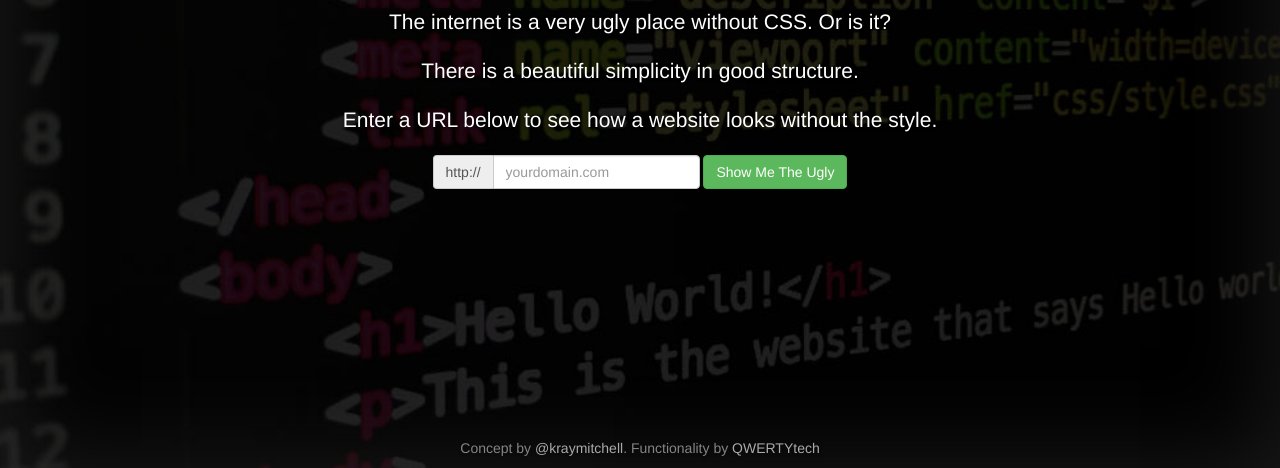
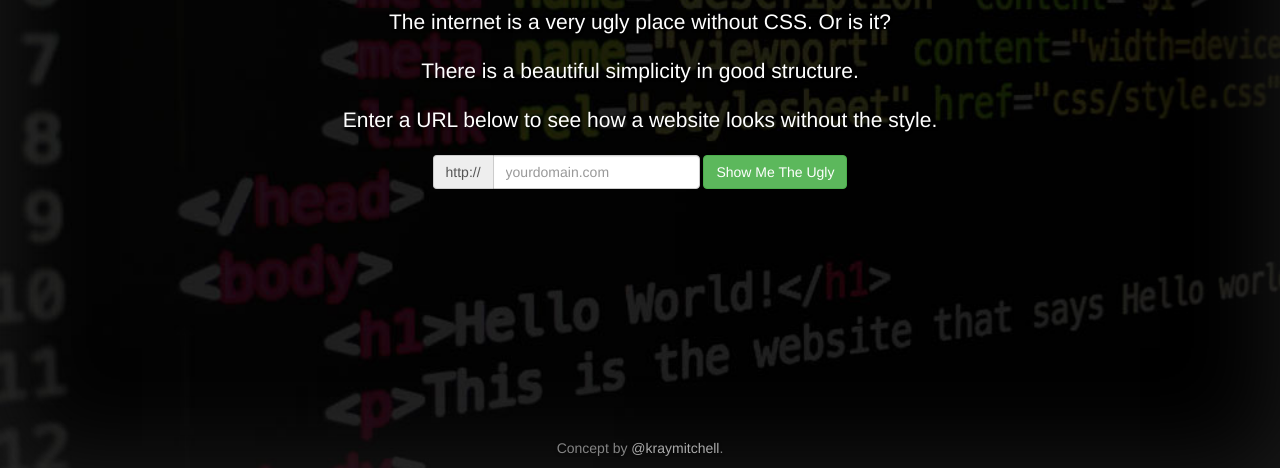
Before and after one commit to kraymitchell/no-css.com, a plain HTML site: page index.html in a window 1280 px wide. Shown: the part 332-800 px from the top of the page. Drawn offline with nearby package versions, Linux system fonts and the light colour scheme.

Commit message:
previous updates

```diff
--- a/index.html
+++ b/index.html
@@ -58,7 +58,7 @@
 
         <footer class="mastfoot">
           <div class="inner">
-            <p>Concept by <a href="https://twitter.com/kraymitchell" target="_blank">@kraymitchell</a>. Functionality&nbsp;by&nbsp;<a href="http://qwertytect.net" target="_blank">QWERTYtech</a></p>
+            <p>Concept by <a href="https://twitter.com/kraymitchell" target="_blank">@kraymitchell</a>.
           </div>
         </footer>
 
```
Also changed, not shown: no-css.html (+1 -1 lines).
